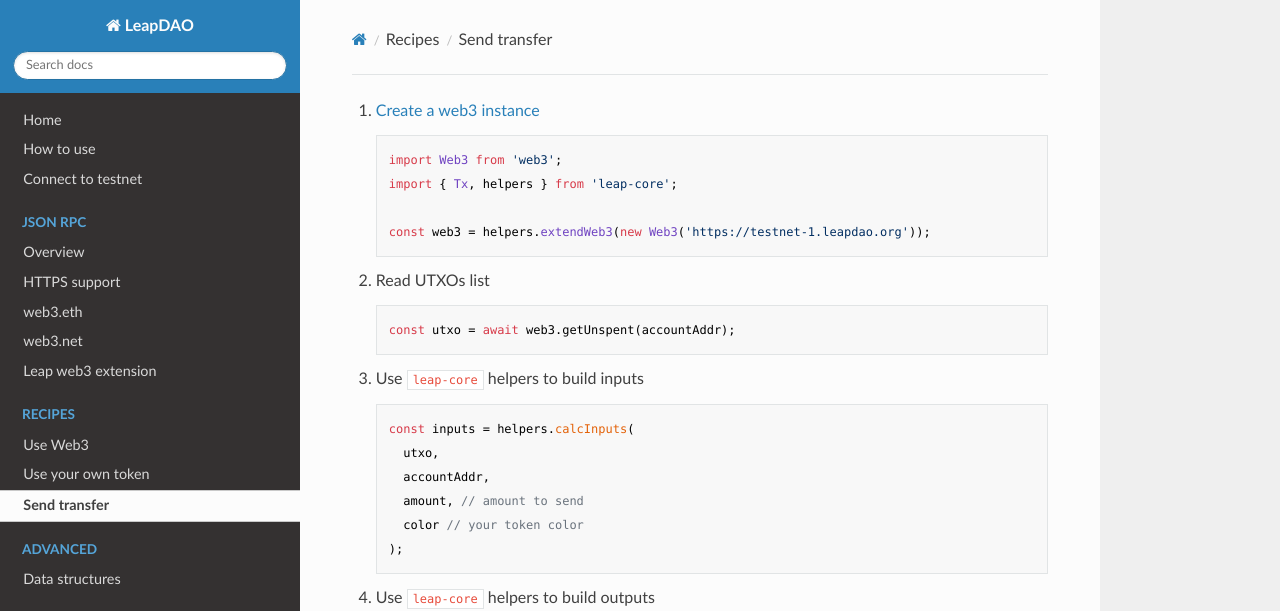
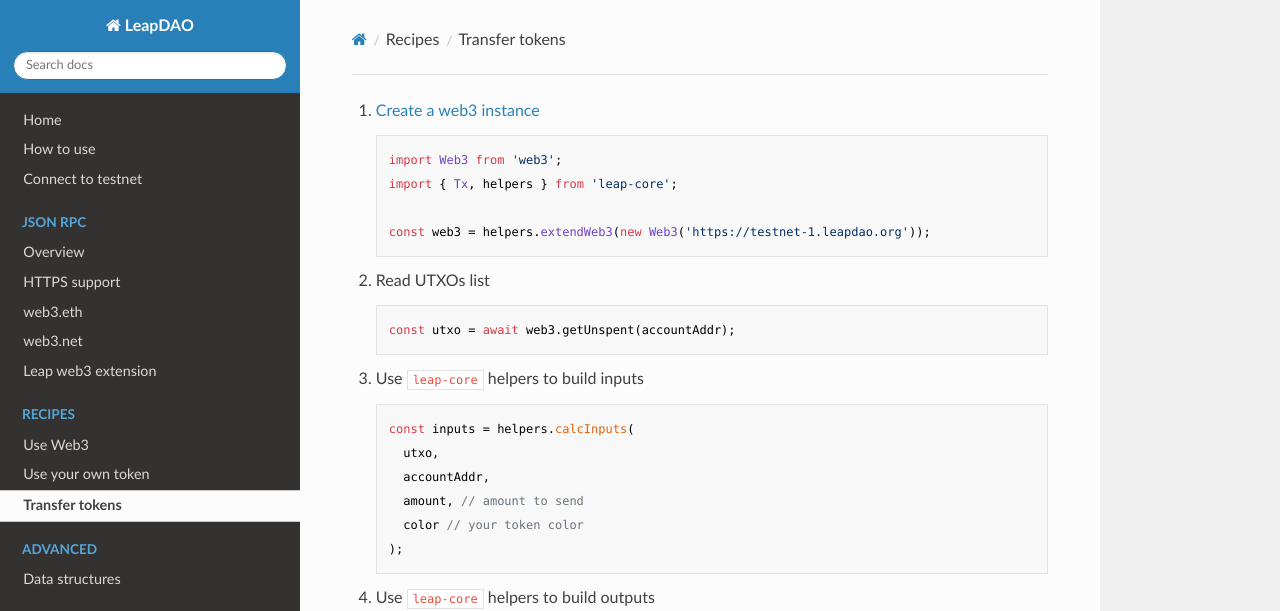
Before and after one commit to leapdao/docs, an MkDocs documentation site: the page built from docs/recipes/send-transfer.md, in a window 1280 px wide and 900 px high. Shown: the top 611 px of the window. Built offline with MkDocs 1.6.1, drawn with Linux system fonts in a browser that asks for light colours; nearby versions of some CDN libraries; old or Windows-style settings are respelled for this version of MkDocs.

Commit message:
Update mkdocs.yml
Co-Authored-By: sunify <isuntc@gmail.com>

```diff
--- a/mkdocs.yml
+++ b/mkdocs.yml
@@ -14,6 +14,6 @@ pages:
   - 'Recipes':
     - 'Use Web3': 'recipes/use-web3.md'
     - 'Use your own token': 'recipes/own-token.md'
-    - 'Send transfer': 'recipes/send-transfer.md'
+    - 'Transfer tokens': 'recipes/send-transfer.md'
   - 'Advanced':
     - 'Data structures': data-structures.md
```
